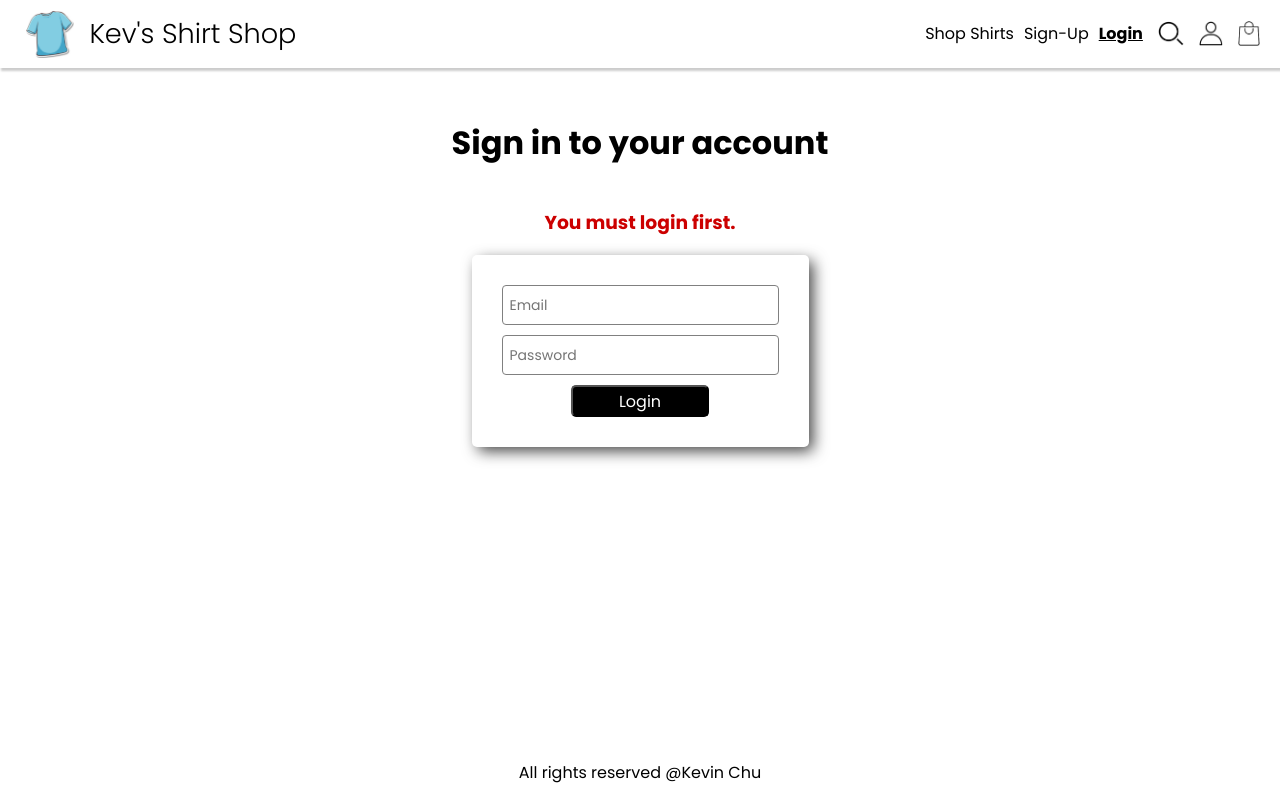
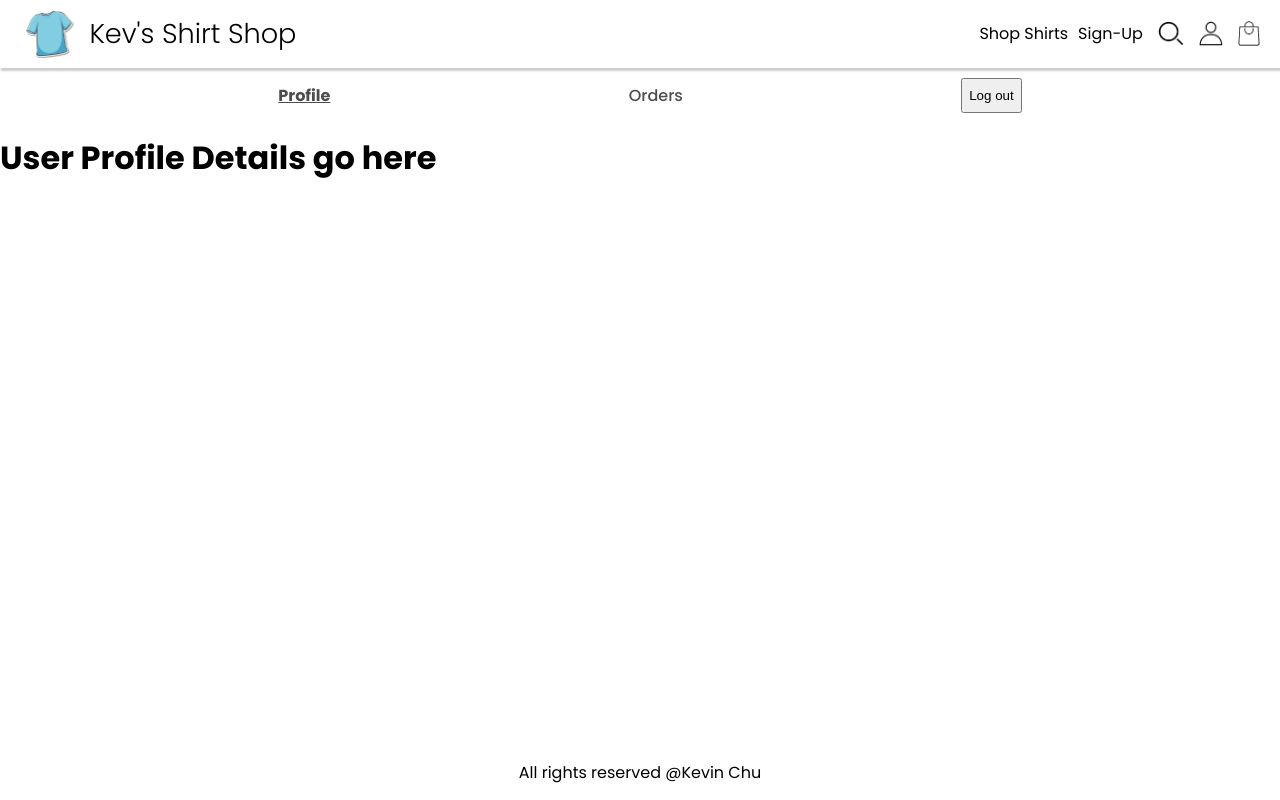
Before and after one commit to chukevh/ecommerce-store, a React (Create React App) app in the folder frontend/: page /user-profile in a window 1280 px wide. Before the commit this address led to /login. Built offline with nearby package versions, Linux system fonts and the light colour scheme; sample sign-in values are in the browser's storage.

Commit message:
Working on Form Actions

```diff
--- a/frontend/src/components/Header.js
+++ b/frontend/src/components/Header.js
@@ -30,12 +30,15 @@ export default function Header() {
                 >
                     Sign-Up
                 </NavLink>
+                {
+                    localStorage.getItem("loggedin") === "false" &&
                         <NavLink
                             to="login"
                             style={({ isActive }) => isActive ? activeStyle : null }
                         >
                             Login
                         </NavLink>
+                }
                 <Link
                     to="search"
                     className="nav-links-img-container"
--- a/frontend/src/components/UserProfileLayout.js
+++ b/frontend/src/components/UserProfileLayout.js
@@ -1,10 +1,16 @@
-import { NavLink, Outlet } from "react-router-dom"
+import { NavLink, Outlet, redirect } from "react-router-dom"
 
 export default function UserProfileLayout() {
     const activeStyle = {
         fontWeight: "bold",
         textDecoration: "underline"
     }
+
+    function handleLogout() {
+        localStorage.setItem("loggedin", false)
+        console.log("Login reset")
+    }
+
     return (
         <>
             <nav className="user-profile-nav">
@@ -21,12 +27,7 @@ export default function UserProfileLayout() {
                 >
                     Orders
                 </NavLink>
-                <NavLink
-                    to="logout"
-                    style={({ isActive }) => isActive ? activeStyle : null}
-                >
-                    Logout
-                </NavLink>
+                <button onClick={handleLogout}>Log out</button>
             </nav>
             <Outlet />
         </>
--- a/frontend/src/pages/Login.js
+++ b/frontend/src/pages/Login.js
@@ -1,13 +1,21 @@
 import React from "react"
-import { useLoaderData, Form } from "react-router-dom"
+import { useLoaderData, Form, redirect } from "react-router-dom"
 import { loginUser } from "../api"
 
 export function loader({ request }) {
     return new URL(request.url).searchParams.get("message")
 }
 
-export async function action() {
-    console.log("returning action")
+export async function action({ request }) {
+    const formData = await request.formData()
+    const email = formData.get("email")
+    const password = formData.get("password")
+    const data = await loginUser({email, password})
+    console.log(data)
+    if (data === "Login Successful") {
+        localStorage.setItem("loggedin", true)
+        throw redirect("/user-profile")
+    }
     return null
 }
 
@@ -23,50 +31,26 @@ export default function Login() {
     const [status, setStatus] = React.useState("idle")
     const [error, setError] = React.useState(null)
 
-    function handleChange(event) {
-        const {name, value} = event.target
-        setUserDetails(prevState => {
-            return {
-                ...prevState,
-                [name] : value
-            }
-        })
-    }
-
-    function handleSubmit(event) {
-        event.preventDefault()
-        setStatus("submitting")
-        setError(null)
-        console.log(userDetails)
-        loginUser(userDetails)
-            .then(data => console.log(data))
-            .catch(err => setError(err))
-            .finally(() => setStatus("idle"))
-    }
 
     return (
         <div className="form-container">
             <h1>Sign in to your account</h1>
             { message && <h3 className="login-text">{message}</h3>}
             { error && <h3 className="login-text">{error}</h3>}
-            <Form method="post" className="form-signup">
+            <Form method="post" className="form-signup" replace>
                 <input
                     className="signup-input"
                     type="email"
                     placeholder="Email"
-                    onChange={handleChange}
                     name="email"
                     id="email"
-                    value={userDetails.email}
                 />
                 <input
                     className="signup-input"
                     type="text"
                     placeholder="Password"
-                    onChange={handleChange}
                     name="password"
                     id="password"
-                    value={userDetails.password}
                 />
                 <button className="signup-button" disabled={status === "submitting" ? true : false}>{status === "submitting" ? "Logging in..." : "Login" }</button>
             </Form>
--- a/frontend/src/utils.js
+++ b/frontend/src/utils.js
@@ -1,9 +1,10 @@
 import { redirect } from "react-router-dom"
 
 export function requireAuth() {
-    const isLoggedIn = false
+    const isLoggedIn = localStorage.getItem("loggedin")
+    console.log(isLoggedIn)
 
-    if (!isLoggedIn) {
+    if (isLoggedIn !== "true") {
         throw redirect("/login?message=You must login first.")
     }
     return null
```
Lines whose indentation alone changed are shown as unchanged.
